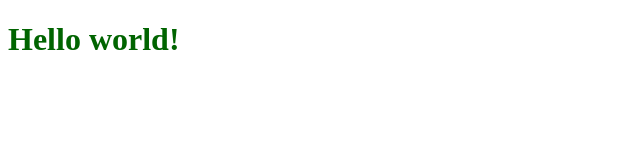
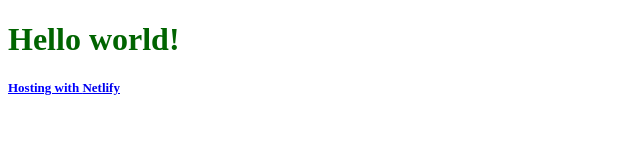
Before and after one commit to oana-85/Weather-App, a plain HTML site: page index.html in a window 1280 px wide. Shown: the whole page, without its empty margins (0-640 px from the left). Drawn offline with Linux system fonts and the light colour scheme.

Commit message:
added netlify link

```diff
--- a/index.html
+++ b/index.html
@@ -12,6 +12,8 @@
     <h1>
         Hello world!
     </h1>
+    <h2>Hosting with <a href="www.netlify.com">Netlify</a>
+    </h2>
     <script src="javascript.js"></script>
 </body>
 </html>
```
